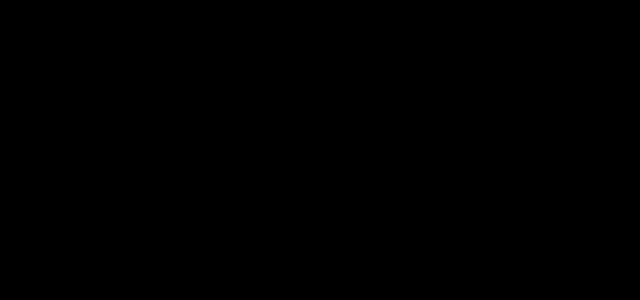
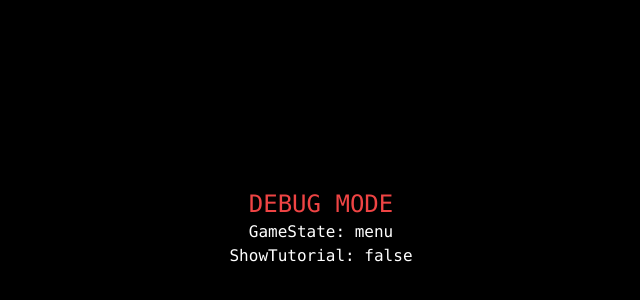
Before and after one commit to Leosdc/territory, a React (Vite) app: page / in a window 1280 px wide. Shown: the part 222-522 px from the top of the page, without its empty margins (319-959 px from the left). Built offline with nearby package versions, Linux system fonts and the light colour scheme.

Commit message:
Fix: Canvas sizing com useEffect

```diff
--- a/src/components/TerritoryGame.tsx
+++ b/src/components/TerritoryGame.tsx
@@ -1238,7 +1238,13 @@ const TerritoryGame = () => {
 
     }
 
-    return null; // Fallback for other states like 'paused' (TODO: UI for pause)
+    return (
+        <div className="text-white text-center p-10 font-mono">
+            <h1 className="text-2xl text-red-500">DEBUG MODE</h1>
+            <p>GameState: {gameState}</p>
+            <p>ShowTutorial: {String(showTutorial)}</p>
+        </div>
+    );
 };
 
 export default TerritoryGame;
```
